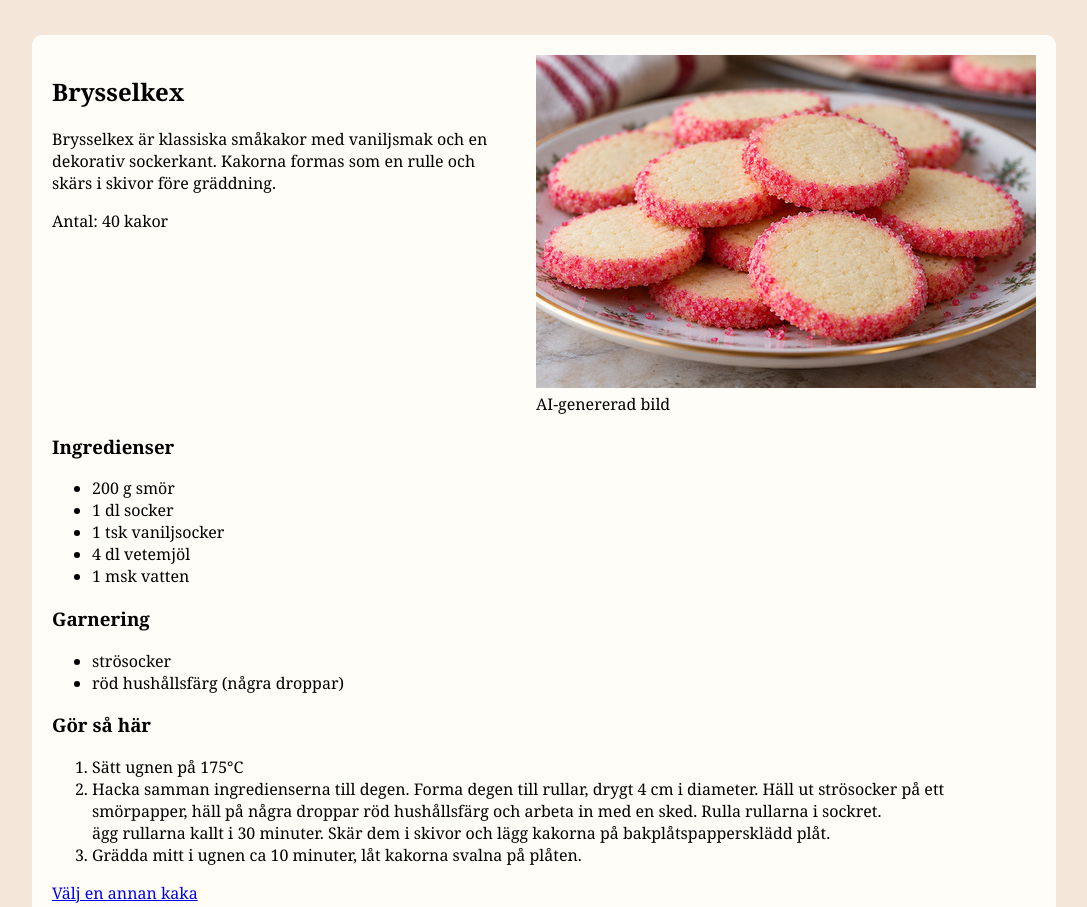
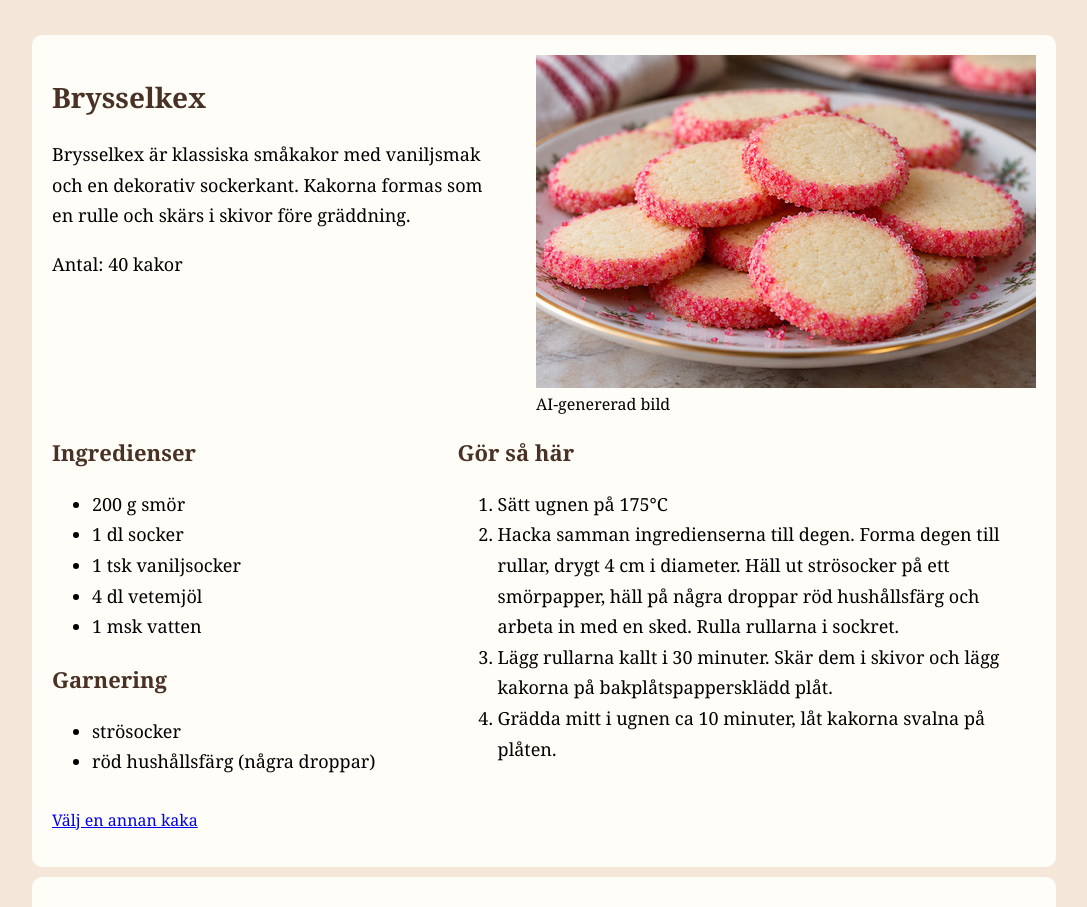
Before and after one commit to tindrabystrom/sju-sorters-kakor, a plain HTML site: page index.html in a window 1280 px wide. Shown: the part 620-1527 px from the top of the page, without its empty margins (96-1183 px from the left). Drawn offline with Linux system fonts and the light colour scheme.

Commit message:
Refactor recipe layout to improve structure and styling; separate ingredients and instructions into distinct sections

```diff
--- a/assets/css/style.css
+++ b/assets/css/style.css
@@ -73,6 +73,7 @@ body {
   object-fit: cover;
 }
 
+
 .introduction {
   position: relative;
 }
@@ -82,7 +83,7 @@ body {
   top: 20%;
   left: 5%;
   width: 50%;
-  padding: 30px;
+  padding: 5%;
   border-radius: 10px;
   background-color: #f4e6d8;
 }
@@ -156,12 +157,40 @@ body {
 /* Placerar receptets text och bild bredvid varandra */
 .recipes-top {
   display: flex;
-  gap: 30px;
+  gap: 40px;
   align-items: flex-start;
 }
 
 .recipes-top figure {
   margin: 0;
+}
+
+.recipes-bottom {
+  display: flex;
+  gap: 20px;
+}
+
+.recipes-ingredients {
+  flex: 2;
+}
+
+.recipes-instructions {
+  flex: 3;
+}
+
+.recipes h2 {
+  font-size: 28px;
+  color: #493225;
+}
+
+.recipes h3 {
+  font-size: 22px;
+  color: #493225;
+}
+
+.recipes-info p, .recipes li {
+  font-size: 18px;
+  line-height: 1.7;
 }
 
 
--- a/index.html
+++ b/index.html
@@ -76,8 +76,9 @@
           </figure>
         </div>
 
-        <div>
+        <div class="recipes-bottom">
           <!-- <h3> används för underrubriker inom receptet. Ingredienserna visas i en oordnad lista eftersom ordningen inte har betydelse.-->
+          <div class="recipes-ingredients">
              <h3>Ingredienser</h3>
              <ul>
                <li>200 g smör</li>
@@ -93,18 +94,20 @@
                <li>strösocker</li>
                <li>röd hushållsfärg (några droppar)</li>
              </ul>
-
+          </div>
+          <div class="recipes-instructions">
              <!-- Samma struktur som tidigare men <ol> används eftersom instruktionerna ska följa en bestämd ordning. Varje <li> innehåller ett steg i receptet. -->
              <h3>Gör så här</h3>
              <ol>
                <li>Sätt ugnen på 175°C</li>
                <li>Hacka samman ingredienserna till degen. Forma degen till rullar, drygt 4 cm i diameter. Häll ut strösocker på ett smörpapper, häll på några droppar röd hushållsfärg och arbeta in med en sked. Rulla rullarna i sockret.</li>
-            <liL>ägg rullarna kallt i 30 minuter. Skär dem i skivor och lägg kakorna på bakplåtspappersklädd plåt.</li>
+               <li>Lägg rullarna kallt i 30 minuter. Skär dem i skivor och lägg kakorna på bakplåtspappersklädd plåt.</li>
                <li>Grädda mitt i ugnen ca 10 minuter, låt kakorna svalna på plåten.</li>
              </ol>
+          </div>
+        </div>
           <!-- Länk leder tillbaka till receptmenyn via id="toppen". -->
           <p><a href="#toppen">Välj en annan kaka</a></p>
-        </div>
       </article>
 
       <!-- Resterande recept följer samma grundstruktur som det första receptet. Vissa recept innehåller även extra delar, till exempel garnering, bildtext eller annan information som är specifik för receptet. -->
```
Lines whose indentation alone changed are shown as unchanged.
